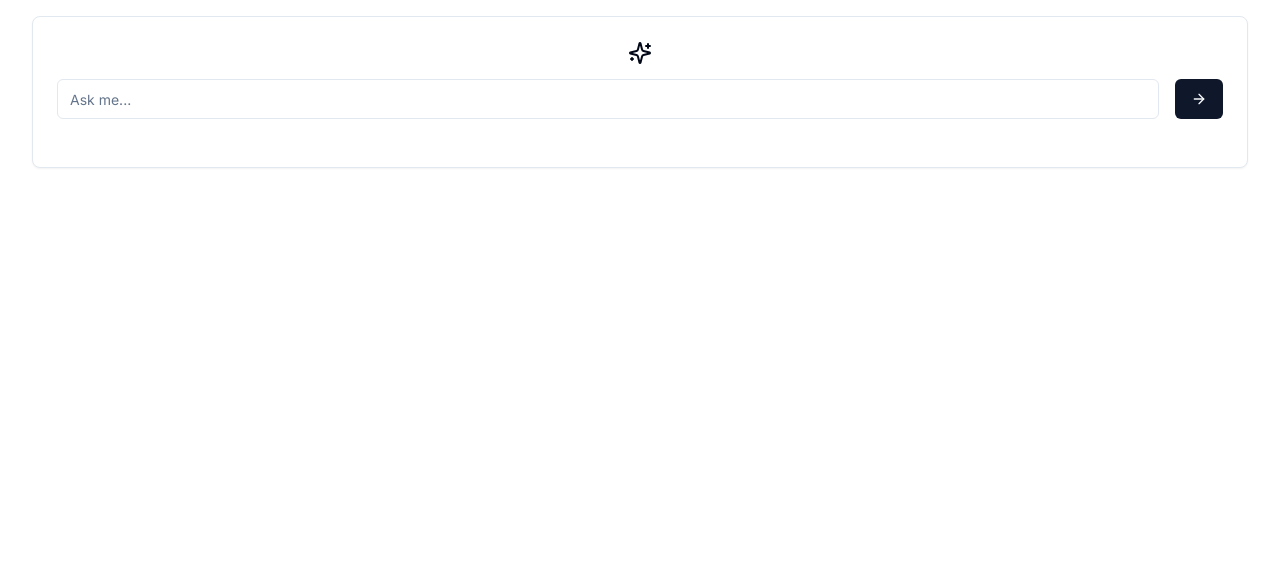
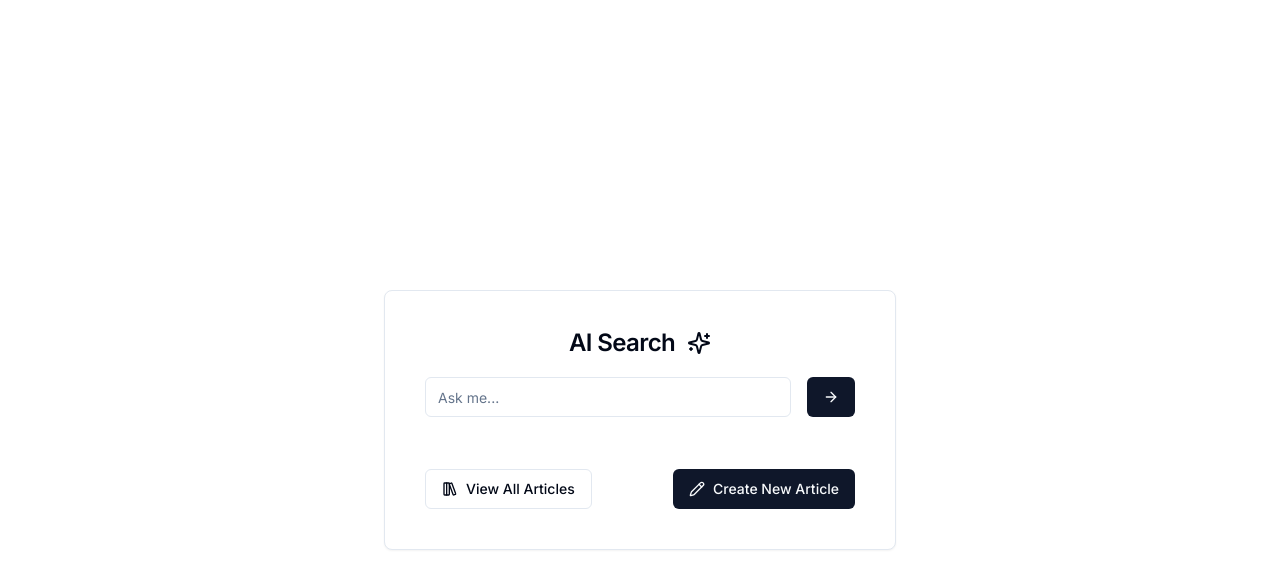
Before and after one commit to ashiqsultan/llm-bot, a Next.js app in the folder frontend-lm-bot/: page /result in a window 1280 px wide. Shown: the top 588 px of the page. Built offline with nearby package versions, Linux system fonts and the light colour scheme.

Commit message:
updated tyles in result page

```diff
--- a/frontend-lm-bot/app/result/page.tsx
+++ b/frontend-lm-bot/app/result/page.tsx
@@ -1,5 +1,5 @@
 'use client';
-import React, { useRef, useState } from 'react';
+import React, { useRef } from 'react';
 import { Input } from '@/components/ui/input';
 import {
   Card,
@@ -12,20 +12,27 @@ import { Button } from '@/components/ui/button';
 import { Sparkles, ArrowRight, TextQuote, BookOpenText } from 'lucide-react';
 import { useSearch } from '@/hooks/useSearch';
 import ArticleSourceBadge from '@/components/ArticleSourceBadge';
+import { LibraryBig, Pencil } from 'lucide-react';
+import Link from 'next/link';
+import { Separator } from '@/components/ui/separator';
 
 const Result = () => {
   const { data, isError, isSuccess, isPending, mutate } = useSearch();
   const searchTextRef = useRef('');
 
   return (
-    <div className={'h-screen mt-4'}>
-      <Card className=''>
+    <div
+      className={`flex justify-center mt-5 ${!data && 'h-screen items-center'}`}
+    >
+      <Card className={`w-full ${!data && 'max-w-lg p-4'}`}>
         <CardHeader>
-          <div className='flex justify-center'>
+          <div className='flex items-center justify-between '>
+            <div className='w-full flex items-center justify-center space-x-3 '>
+              <CardTitle>AI Search</CardTitle>
               <Sparkles />
             </div>
-          {/* <CardTitle>AI Search</CardTitle> */}
-          <div className='w-full flex space-x-4 pt-2'>
+          </div>
+          <div className='w-full flex space-x-4 pt-4'>
             <Input
               type='text'
               placeholder='Ask me...'
@@ -53,7 +60,7 @@ const Result = () => {
                 <TextQuote className='h-5 w-4' />
                 <p className=''>Answer</p>
               </div>
-              <Card className='bg-zinc-50  p-4'>
+              <Card className='bg-zinc-50 my-1 p-4'>
                 <div>{data.data.reply}</div>
               </Card>
             </div>
@@ -67,18 +74,35 @@ const Result = () => {
               <div className='pt-4'>
                 <div className='flex space-x-1 items-center py-1'>
                   <BookOpenText className='h-5 w-4' />
-                  <p className=''>Sources</p>
+                  <p className=''>Source articles</p>
                 </div>
+
+                <div className='flex w-full space-x-1'>
                   {data.data.sources.map((item: any) => {
                     return (
-                    <>
+                      <div key={item._id}>
                         <ArticleSourceBadge title={item.title} _id={item._id} />
-                    </>
+                      </div>
                     );
                   })}
                 </div>
+              </div>
             )}
         </CardContent>
+        {data && <Separator className='mb-4' />}
+        <CardFooter className='flex justify-between pt-1'>
+          <Link href='/'>
+            <Button variant='outline'>
+              <LibraryBig className='mr-2 h-4 w-4' />
+              View All Articles
+            </Button>
+          </Link>
+          <Link href='/article/create'>
+            <Button>
+              <Pencil className='mr-2 h-4 w-4' /> Create New Article
+            </Button>
+          </Link>
+        </CardFooter>
       </Card>
     </div>
   );
--- a/frontend-lm-bot/components/ArticleSourceBadge.tsx
+++ b/frontend-lm-bot/components/ArticleSourceBadge.tsx
@@ -1,13 +1,21 @@
 import { Badge } from '@/components/ui/badge';
 import Link from 'next/link';
+import {
+  Sparkles,
+  ArrowRight,
+  TextQuote,
+  Newspaper,
+  Library,
+} from 'lucide-react';
 
 const ArticleSourceBadge = ({ _id, title }: { _id: string; title: string }) => {
   return (
-    <div>
-      <Link href={`/article/${_id}`}>
-        <Badge>{title}</Badge>
-      </Link>
-    </div>
+    <Link href={`/article/${_id}`}>
+      <Badge>
+        <Newspaper className='h-4 w-4 mr-2'/>
+        {title}
+      </Badge>
+    </Link>
   );
 };
 export default ArticleSourceBadge;
--- /dev/null
+++ b/frontend-lm-bot/components/ui/separator.tsx
@@ -0,0 +1,31 @@
+"use client"
+
+import * as React from "react"
+import * as SeparatorPrimitive from "@radix-ui/react-separator"
+
+import { cn } from "@/lib/utils"
+
+const Separator = React.forwardRef<
+  React.ElementRef<typeof SeparatorPrimitive.Root>,
+  React.ComponentPropsWithoutRef<typeof SeparatorPrimitive.Root>
+>(
+  (
+    { className, orientation = "horizontal", decorative = true, ...props },
+    ref
+  ) => (
+    <SeparatorPrimitive.Root
+      ref={ref}
+      decorative={decorative}
+      orientation={orientation}
+      className={cn(
+        "shrink-0 bg-border",
+        orientation === "horizontal" ? "h-[1px] w-full" : "h-full w-[1px]",
+        className
+      )}
+      {...props}
+    />
+  )
+)
+Separator.displayName = SeparatorPrimitive.Root.displayName
+
+export { Separator }
--- a/frontend-lm-bot/package.json
+++ b/frontend-lm-bot/package.json
@@ -10,6 +10,7 @@
   },
   "dependencies": {
     "@radix-ui/react-dialog": "^1.1.1",
+    "@radix-ui/react-separator": "^1.1.0",
     "@radix-ui/react-slot": "^1.1.0",
     "@tanstack/react-query": "^5.51.23",
     "@tanstack/react-query-devtools": "^5.51.23",
```
Also changed, not shown: 1 other file (tests, documents, lock files or other folders). Lines whose indentation alone changed are shown as unchanged.
